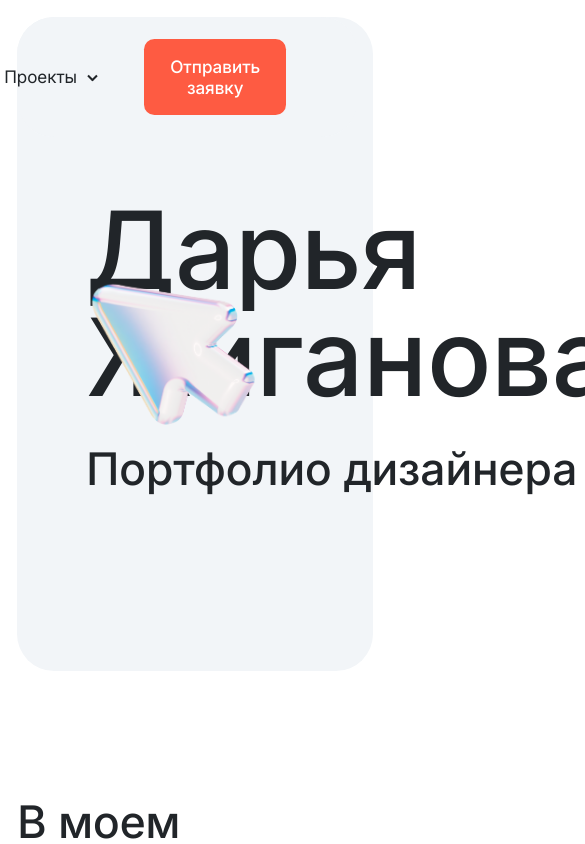
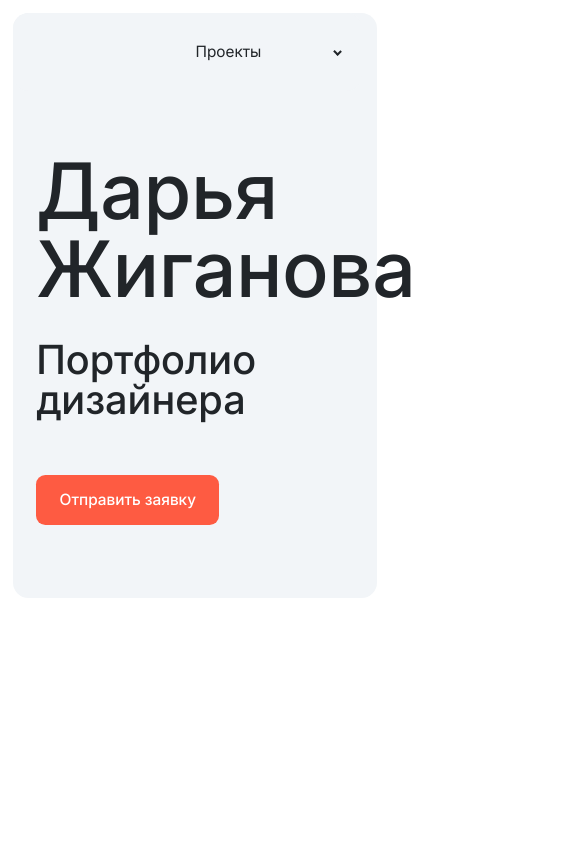
Before and after one commit to Zhiga-noff/dasha-portfolio, an Angular app: page / in a window 390 px wide. Shown: the top 844 px of the page, 585 px wide, since content can reach past the window. Built offline with nearby package versions, Linux system fonts and the light colour scheme.

Commit message:
Приступил к верстке адаптивов под планшет

```diff
--- a/src/app/app.component.html
+++ b/src/app/app.component.html
@@ -1,3 +1,3 @@
 <z-header/>
 <router-outlet/>
-<z-footer/>
+<!--<z-footer/>-->
--- a/src/app/pages/home/components/main/main.component.html
+++ b/src/app/pages/home/components/main/main.component.html
@@ -2,6 +2,7 @@
   <div class="home-main__titles">
     <h1 class="home-main__title">Дарья Жиганова</h1>
     <h2 class="home-main__subtitle title">Портфолио дизайнера</h2>
+    <button class="btn home-main__btn">Отправить заявку</button>
   </div>
   <div class="home-main__cursor" #cursor>
     <img src="assets/img/home/cursor.png" alt="cursor">
--- a/src/app/pages/home/components/main/main.component.scss
+++ b/src/app/pages/home/components/main/main.component.scss
@@ -8,27 +8,50 @@
   align-items: center;
   justify-content: space-between;
 
+  @media screen and (max-width: 992px) {
+    padding: 9rem 1.5rem 4.7rem;
+  }
+
   // .home-main__title
   &__title {
     font-size: 6.25rem;
     margin-bottom: 2rem;
     max-width: 29.75rem;
     font-weight: 500;
+
+    @media screen and (max-width: 992px) {
+      font-size: 5rem;
+      width: 100%;
+    }
+
   }
 
   // .home-main__subtitle
   &__subtitle {
+    margin-bottom: 3.5rem;
   }
 
   &__cursor {
     max-width: 11rem;
     position: absolute;
 
+    transform: translate(988.703px, 12.931px);
+    @media screen and (max-width: 992px) {
+      display: none;
+      transform: translate(0);
+    }
+
+
     img {
       width: 100%;
     }
   }
+
+  &__btn {
+    display: none;
+
+    @media screen and (max-width: 992px) {
+      display: block;
+    }
+  }
 }
-
-.title {
-}
--- a/src/app/pages/home/home.component.html
+++ b/src/app/pages/home/home.component.html
@@ -1,13 +1,13 @@
 <main>
   <z-main/>
-  <z-project-types/>
-  <article class="company container">
-    <h2 class="company__title title">Создаю дизайн, который помогает бизнесу</h2>
-    <div class="company__row">
-      <z-company *ngFor="let comp of company; let index = index" [item]="comp" [back]="(index+1)%2===0"
-                 class="company__elem"/>
-    </div>
-  </article>
-  <z-achievements/>
-  <z-form/>
+  <!--  <z-project-types/>-->
+  <!--  <article class="company container">-->
+  <!--    <h2 class="company__title title">Создаю дизайн, который помогает бизнесу</h2>-->
+  <!--    <div class="company__row">-->
+  <!--      <z-company *ngFor="let comp of company; let index = index" [item]="comp" [back]="(index+1)%2===0"-->
+  <!--                 class="company__elem"/>-->
+  <!--    </div>-->
+  <!--  </article>-->
+  <!--  <z-achievements/>-->
+  <!--  <z-form/>-->
 </main>
--- a/src/app/shared/components/header/header.component.html
+++ b/src/app/shared/components/header/header.component.html
@@ -15,6 +15,6 @@
       </ul>
     </div>
 
-    <button class="btn">Отправить заявку</button>
+    <button class="btn header__btn">Отправить заявку</button>
   </nav>
 </header>
--- a/src/app/shared/components/header/header.component.scss
+++ b/src/app/shared/components/header/header.component.scss
@@ -6,6 +6,11 @@
   width: calc(100% - 2rem);
   padding: 1.25rem 4.15rem;
   z-index: 10;
+
+  @media screen and (max-width: 992px) {
+    width: calc(100% - 1.66rem);
+    padding: 2rem 1.5rem;
+  }
 
 
   // .header__nav
@@ -23,12 +28,22 @@
     position: relative;
     padding-right: 1rem;
 
+    @media screen and (max-width: 992px) {
+      margin: 0;
+
+    }
+
 
     p {
       position: relative;
       width: 100%;
       transition-duration: .2s;
       z-index: 2;
+
+
+      @media screen and (max-width: 992px) {
+        width: 8.2rem;
+      }
 
       &::before, &::after {
         content: '';
@@ -83,6 +98,7 @@
     padding: 1rem;
     border-radius: 1rem;
 
+
     &.noneAct {
       height: 0;
       opacity: 0;
@@ -111,9 +127,14 @@
       }
     }
   }
+
+  &__btn {
+    position: relative;
+    z-index: 2;
+
+    @media screen and (max-width: 992px) {
+      display: none;
+    }
+  }
+
 }
-
-.btn {
-  position: relative;
-  z-index: 2;
-}
--- a/src/styles.scss
+++ b/src/styles.scss
@@ -13,14 +13,13 @@ html {
   width: 100vw;
   line-height: 100%;
 
-  font-size: calc(16px + (24 - 16) * ((100vw - 320px) / (1920 - 320)));
+  font-size: calc(14px + (24 - 14) * ((100vw - 320px) / (1920 - 320)));
 
   @media screen and (max-width: 992px) {
-    font-size: calc(16px + (24 - 16) * ((100vw - 320px) / (768 - 320)));
+    font-size: calc(14px + (24 - 14) * ((100vw - 320px) / (768 - 320)));
   }
 
   &.lock {
-
     overflow: hidden !important;
   }
 }
@@ -31,6 +30,10 @@ body {
   font-weight: 400;
   padding: 1rem;
   color: $text;
+
+  @media screen and (max-width: 992px) {
+    padding: .83rem;
+  }
 }
 
 .btn {
@@ -51,10 +54,19 @@ body {
 .title {
   font-size: 2.6rem;
   font-weight: 500;
+
+  @media screen and (max-width: 992px) {
+    font-size: 2.58rem
+  }
 }
 
 .border {
   border-radius: 2.15rem;
+
+  @media screen and (max-width: 992px) {
+    border-radius: 1rem;
+  }
+
 }
 
 .container {
```
